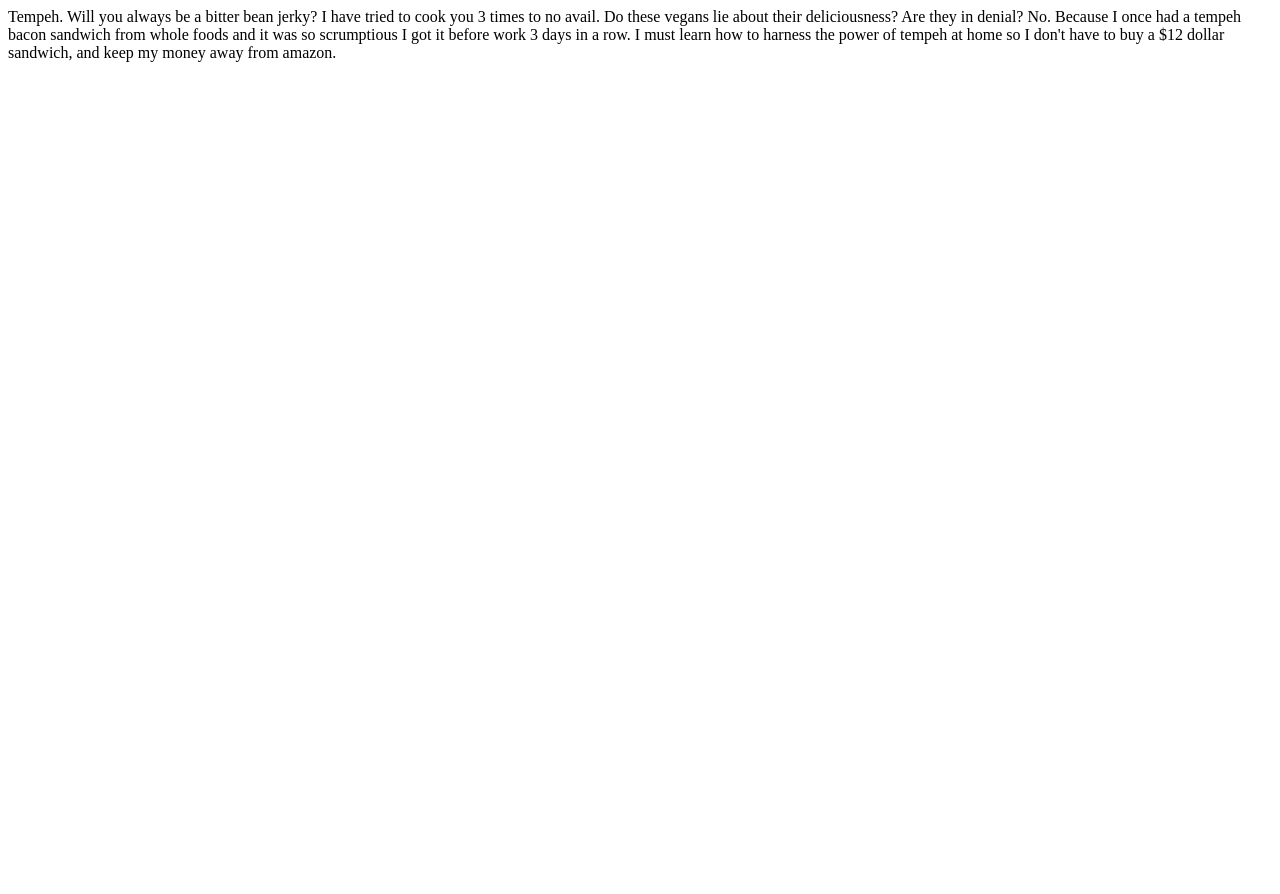
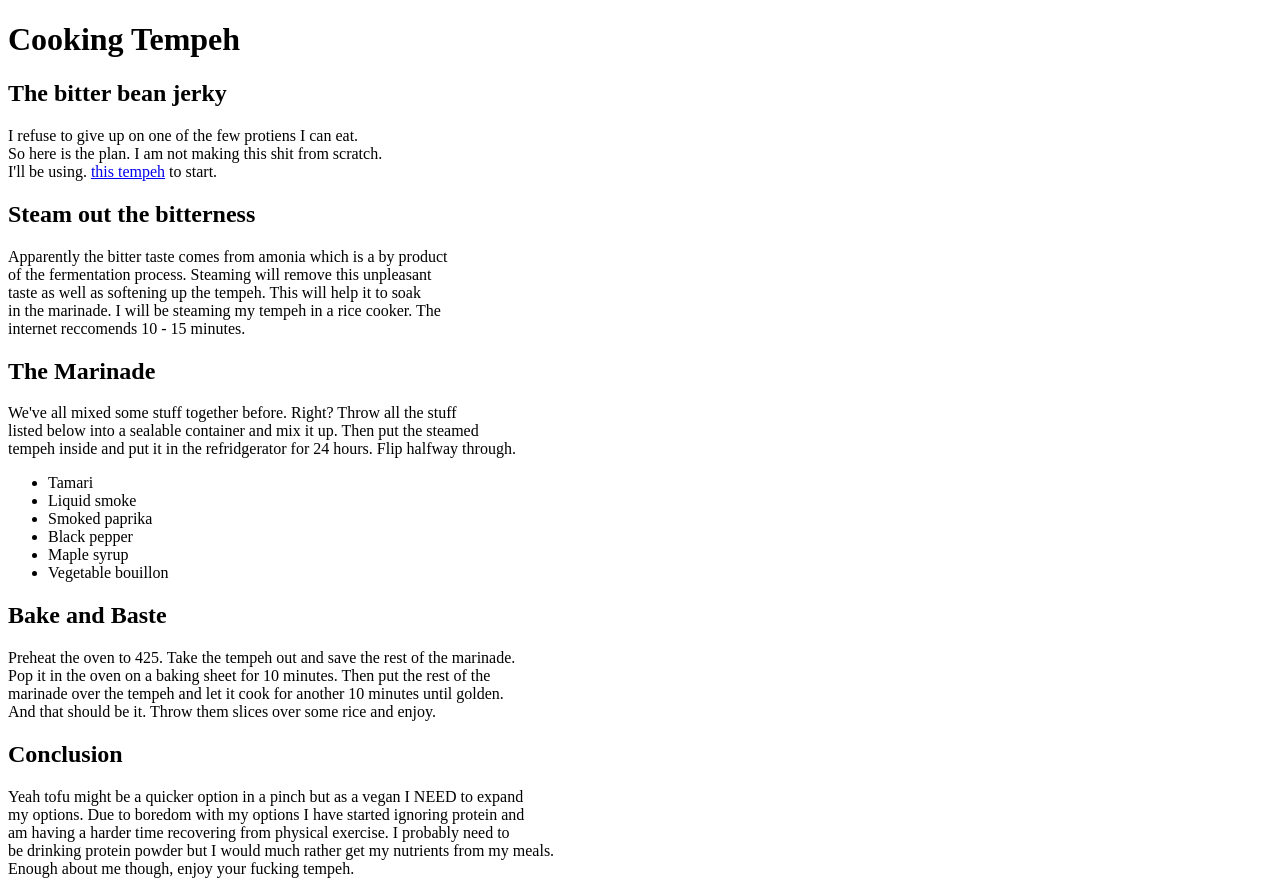
Before and after one commit to Lava-Dot-Hot/git_test, a plain HTML site: page html-boilerplate/index.html in a window 1280 px wide. Before the commit the page ends 800 px from the top, so only its background shows below. Drawn offline with Linux system fonts and the light colour scheme.

Commit message:
Added recipe text

```diff
--- a/html-boilerplate/index.html
+++ b/html-boilerplate/index.html
@@ -7,16 +7,62 @@
     </head>
 
     <body>
-        Tempeh.
-        Will you always be a bitter bean jerky?
-        I have tried to cook you 3 times to no avail.
-        Do these vegans lie about their deliciousness?
-        Are they in denial? No. Because I once had a
-        tempeh bacon sandwich from whole foods and it
-        was so scrumptious I got it before work 3
-        days in a row. I must learn how to harness the
-        power of tempeh at home so I don't have to buy
-        a $12 dollar sandwich, and keep my money away
-        from amazon.
+        <h1>Cooking Tempeh</h1>
+
+        <h2>The bitter bean jerky</h2>
+
+        <p>
+            I refuse to give up on one of the few protiens I can eat.<br>
+            So here is the plan. I am not making this shit from scratch.<br>
+            I'll be using.
+            <a href="https://lightlife.com/product/original-tempeh/" target="_blank">this tempeh</a>
+            to start.<br>
+         </p>
+
+        <h2>Steam out the bitterness</h2>
+
+        <p>
+            Apparently the bitter taste comes from amonia which is a by product<br>
+            of the fermentation process. Steaming will remove this unpleasant <br>
+            taste as well as softening up the tempeh. This will help it to soak <br>
+            in the marinade. I will be steaming my tempeh in a rice cooker. The  <br>
+            internet reccomends 10 - 15 minutes.
+        </p>
+
+        <h2>The Marinade</h2>
+
+        <p>
+            We've all mixed some stuff together before. Right? Throw all the stuff<br>
+            listed below into a sealable container and mix it up. Then put the steamed<br>
+            tempeh inside and put it in the refridgerator for 24 hours. Flip halfway through.<br>
+            <ul>
+                <li>Tamari</li>
+                <li>Liquid smoke</li>
+                <li>Smoked paprika</li>
+                <li>Black pepper</li>
+                <li>Maple syrup</li>
+                <li>Vegetable bouillon</li>
+            </ul>
+        </P>
+
+        <h2>Bake and Baste</h2>
+
+        <p>
+            Preheat the oven to 425. Take the tempeh out and save the rest of the marinade.<br>
+            Pop it in the oven on a baking sheet for 10 minutes. Then put the rest of the <br>
+            marinade over the tempeh and let it cook for another 10 minutes until golden. <br>
+            And that should be it. Throw them slices over some rice and enjoy.
+         </p>
+
+         <h2>Conclusion</h2>
+
+         <p>
+            Yeah tofu might be a quicker option in a pinch but as a vegan I NEED to expand<br>
+            my options. Due to boredom with my options I have started ignoring protein and <br>
+            am having a harder time recovering from physical exercise. I probably need to <br>
+            be drinking protein powder but I would much rather get my nutrients from my meals.<br>
+            Enough about me though, enjoy your fucking tempeh.<br>
+         </p>
+
     </body>
 </html>
```
